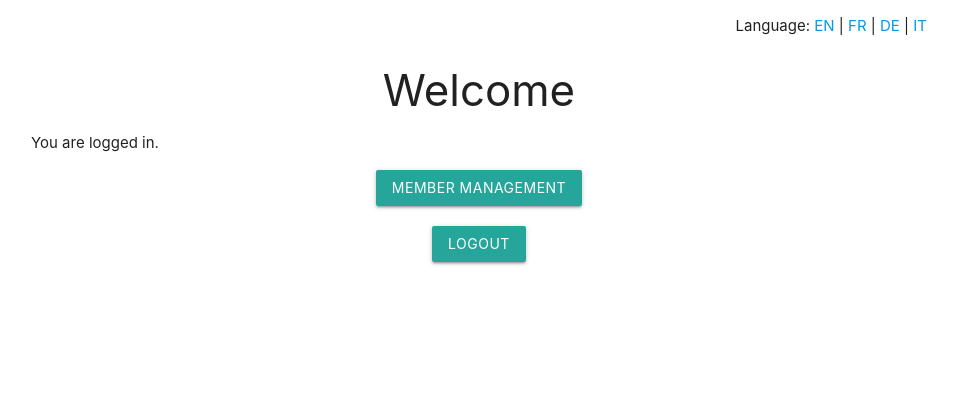
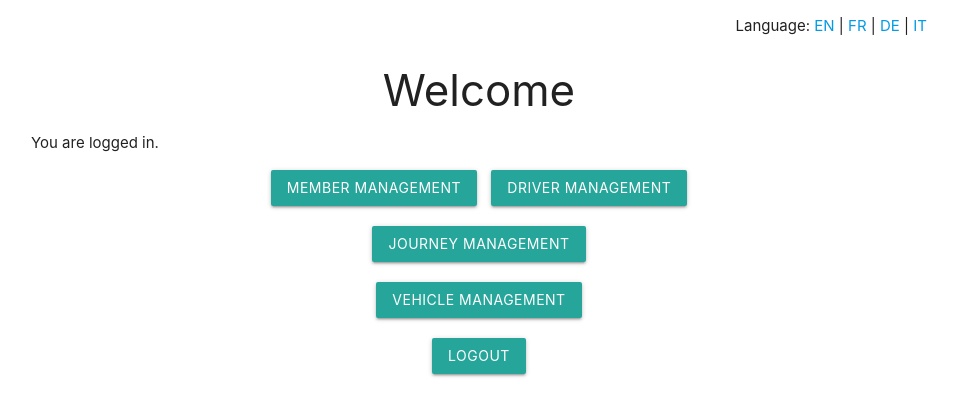
Before and after one commit to dducret/App.CVLG, a PHP site: page /dashboard.php in a window 1280 px wide. Shown: the top 416 px of the page, without its empty margins (161-1118 px from the left). Run offline with PHP 8.4, Linux system fonts and the light colour scheme; the visitor is signed in with stand-in values (Sample User, id 1).

Commit message:
Update dashboard.php

```diff
--- a/public/dashboard.php
+++ b/public/dashboard.php
@@ -25,6 +25,13 @@ if (!isset($_SESSION['user_id'])) {
     <p><?= t('logged_in') ?></p>
     <div class="center-align">
         <a href="members.php" class="btn"><?= t('member_management') ?></a>
+        <a href="drivers.php" class="btn" style="margin-left:10px;"><?= t('driver_management') ?></a>
+    </div>
+    <div class="center-align" style="margin-top:20px;">
+        <a href="journeys.php" class="btn"><?= t('journey_management') ?></a>
+    </div>
+    <div class="center-align" style="margin-top:20px;">
+        <a href="vehicles.php" class="btn"><?= t('vehicle_management') ?></a>
     </div>
     <div class="center-align" style="margin-top:20px;">
         <a href="logout.php" class="btn"><?= t('logout') ?></a>
```
